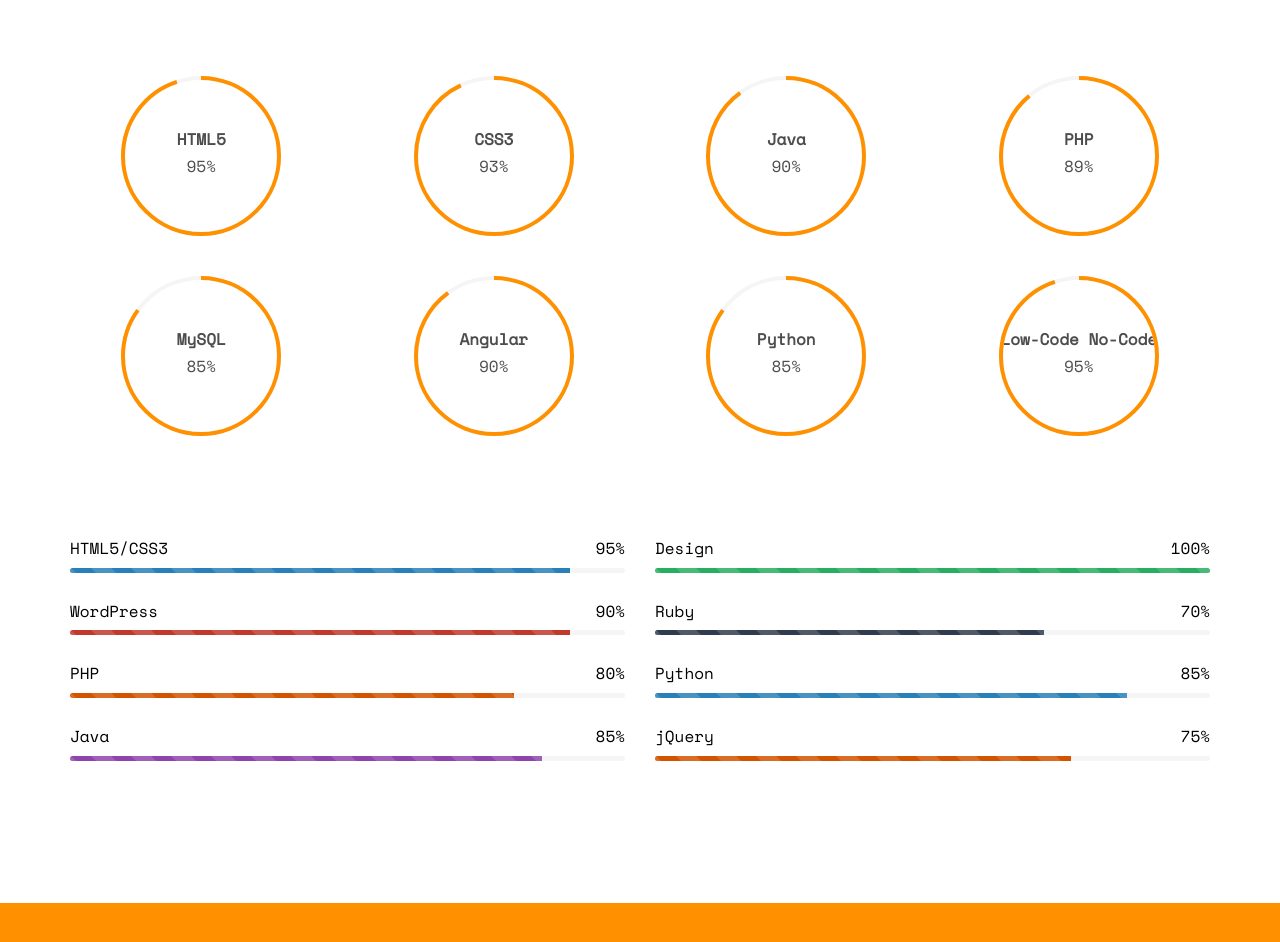
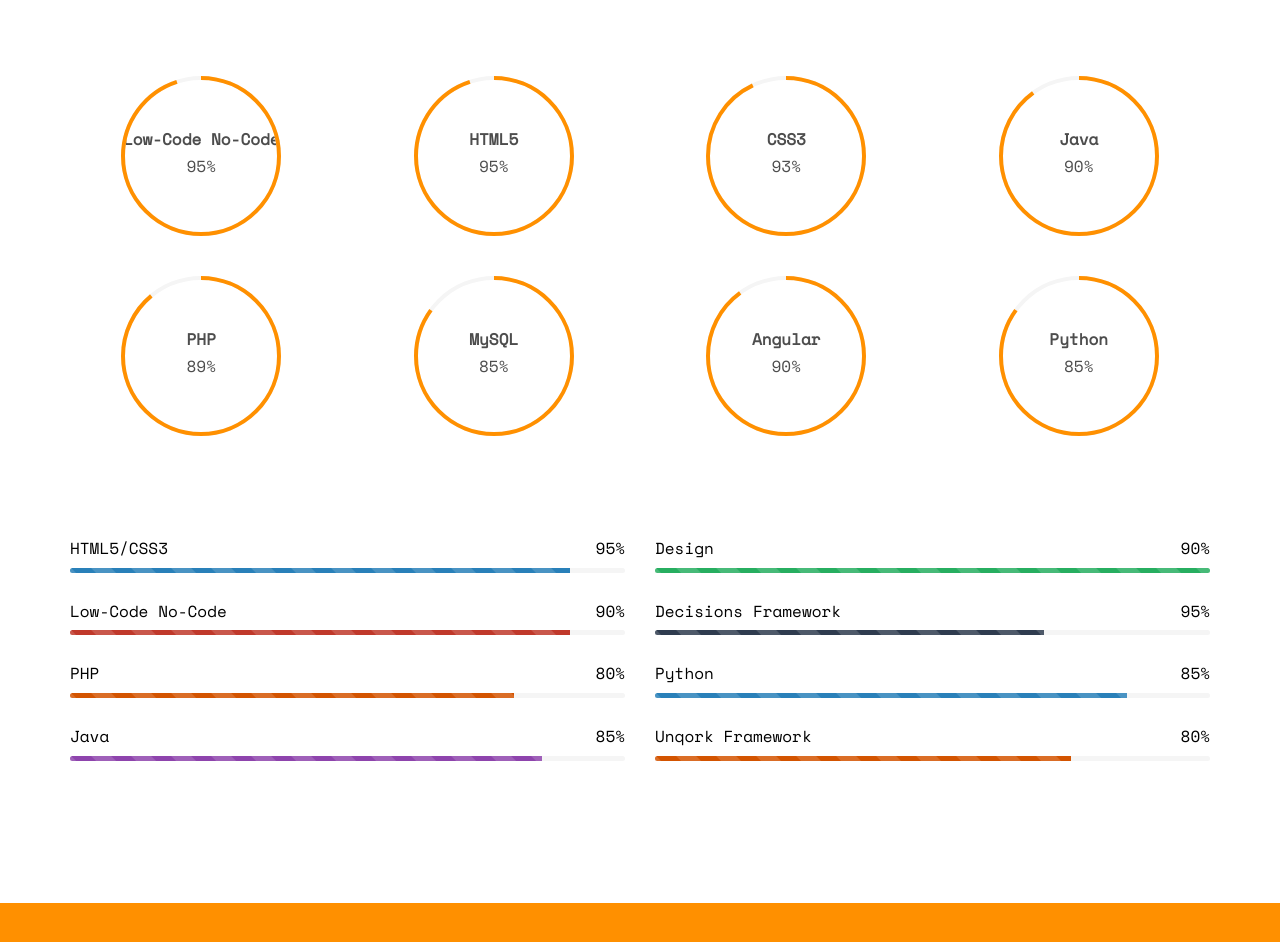
Before and after one commit to shashi8001/myresume, a plain HTML site: page index.html in a window 1280 px wide. Shown: the part 4880-5822 px from the top of the page. Drawn offline with nearby package versions, Linux system fonts and the light colour scheme; some packages are replaced by stand-ins of ours; no server answers; files whose address does not match are found by name.

Commit message:
Update index.html

```diff
--- a/index.html
+++ b/index.html
@@ -210,6 +210,9 @@
 			</div>
 			<div class="row row-pb-md">
 				<div class="col-md-3 col-sm-6 col-xs-12 text-center">
+					<div class="chart" data-percent="95"><span><strong>Low-Code No-Code</strong>95%</span></div>
+				</div>
+				<div class="col-md-3 col-sm-6 col-xs-12 text-center">
 					<div class="chart" data-percent="95"><span><strong>HTML5</strong>95%</span></div>
 				</div>
 				<div class="col-md-3 col-sm-6 col-xs-12 text-center">
@@ -231,9 +234,6 @@
 				<div class="col-md-3 col-sm-6 col-xs-12 text-center">
 					<div class="chart" data-percent="85"><span><strong>Python</strong>85%</span></div>
 				</div>
-				<div class="col-md-3 col-sm-6 col-xs-12 text-center">
-					<div class="chart" data-percent="95"><span><strong>Low-Code No-Code</strong>95%</span></div>
-				</div>
 			</div>
 			<div class="row">
 				<div class="col-md-6">
@@ -246,7 +246,7 @@
 						</div>
 					</div>
 					<div class="progress-wrap">
-						<h3><span class="name-left">WordPress</span><span class="value-right">90%</span></h3>
+						<h3><span class="name-left">Low-Code No-Code</span><span class="value-right">90%</span></h3>
 						<div class="progress">
 						  <div class="progress-bar progress-bar-2 progress-bar-striped active" role="progressbar"
 						  aria-valuenow="90" aria-valuemin="0" aria-valuemax="100" style="width:90%">
@@ -272,7 +272,7 @@
 				</div>
 				<div class="col-md-6">
 					<div class="progress-wrap">
-						<h3><span class="name-left">Design</span><span class="value-right">100%</span></h3>
+						<h3><span class="name-left">Design</span><span class="value-right">90%</span></h3>
 						<div class="progress">
 						  <div class="progress-bar progress-bar-5 progress-bar-striped active" role="progressbar"
 						  aria-valuenow="100" aria-valuemin="0" aria-valuemax="100" style="width:100%">
@@ -280,7 +280,7 @@
 						</div>
 					</div>
 					<div class="progress-wrap">
-						<h3><span class="name-left">Ruby</span><span class="value-right">70%</span></h3>
+						<h3><span class="name-left">Decisions Framework</span><span class="value-right">95%</span></h3>
 						<div class="progress">
 						  <div class="progress-bar progress-bar-striped active" role="progressbar"
 						  aria-valuenow="70" aria-valuemin="0" aria-valuemax="100" style="width:70%">
@@ -296,7 +296,7 @@
 						</div>
 					</div>
 					<div class="progress-wrap">
-						<h3><span class="name-left">jQuery</span><span class="value-right">75%</span></h3>
+						<h3><span class="name-left">Unqork Framework</span><span class="value-right">80%</span></h3>
 						<div class="progress">
 						  <div class="progress-bar progress-bar-3 progress-bar-striped active" role="progressbar"
 						  aria-valuenow="75" aria-valuemin="0" aria-valuemax="100" style="width:75%">
```
